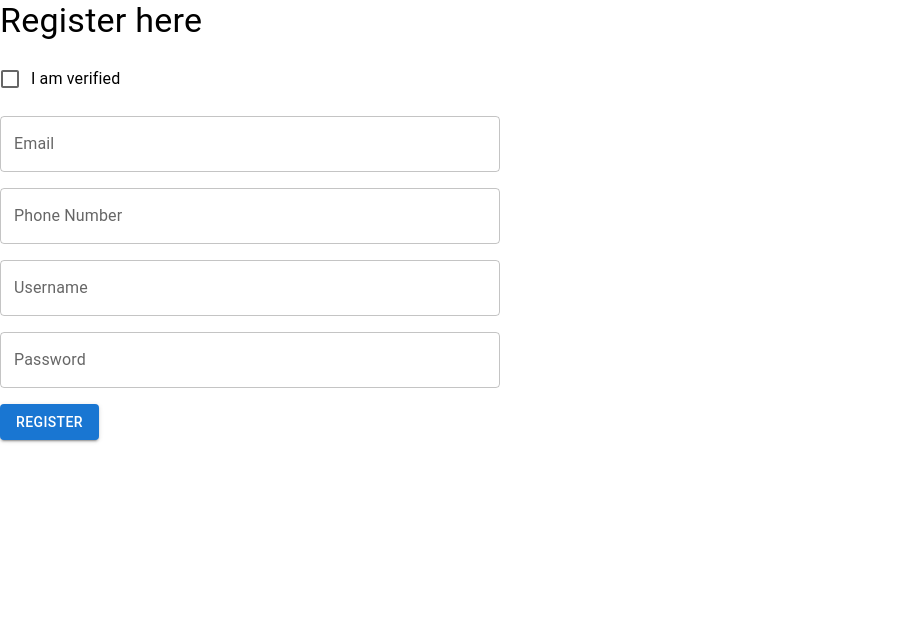
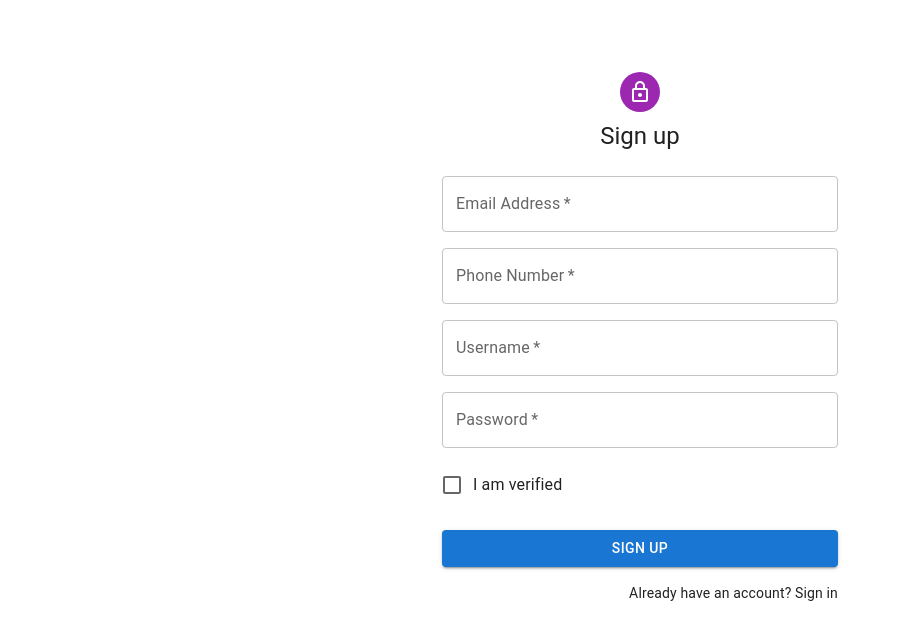
Before and after one commit to D3vxc/sparkFitness.github.io, a React (Create React App) app: page /register in a window 1280 px wide. Shown: the top 640 px of the page, without its empty margins (0-902 px from the left). Built offline with nearby package versions, Linux system fonts and the light colour scheme.

Commit message:
fixed login and register

```diff
--- a/src/components/Credentials/Login.jsx
+++ b/src/components/Credentials/Login.jsx
@@ -1,77 +1,88 @@
-import React, { useState } from 'react';
-import { Box, Typography, TextField, Button } from '@mui/material';
-import { useForm, Controller } from 'react-hook-form';
-import axios from 'axios';
-import { ToastContainer, toast } from 'react-toastify';
-import 'react-toastify/dist/ReactToastify.css'; // Import the CSS for toastify
-import { useNavigate } from 'react-router-dom';
+import * as React from "react";
+import { useForm, Controller } from "react-hook-form";
+import axios from "axios";
+import Avatar from "@mui/material/Avatar";
+import Button from "@mui/material/Button";
+import CssBaseline from "@mui/material/CssBaseline";
+import TextField from "@mui/material/TextField";
+import FormControlLabel from "@mui/material/FormControlLabel";
+import Checkbox from "@mui/material/Checkbox";
+import Link from "@mui/material/Link";
+import Grid from "@mui/material/Grid";
+import Box from "@mui/material/Box";
+import LockOutlinedIcon from "@mui/icons-material/LockOutlined";
+import Typography from "@mui/material/Typography";
+import Container from "@mui/material/Container";
+import { createTheme, ThemeProvider } from "@mui/material/styles";
+import { ToastContainer, toast } from "react-toastify";
+import "react-toastify/dist/ReactToastify.css";
+import { useNavigate } from "react-router-dom";
 
 function Login() {
   const navigate = useNavigate();
-
   const {
     handleSubmit,
     control,
     formState: { errors },
   } = useForm({
-    mode: 'onBlur',
+    mode: "onBlur",
     defaultValues: {
-      email: '',
-      password: '',
+      email: "",
+      password: "",
     },
   });
 
-  const [isLoading, setIsLoading] = useState(false);
+  const [isLoading, setIsLoading] = React.useState(false);
 
   const onSubmit = async (data) => {
     try {
       setIsLoading(true);
 
       // Make an HTTP POST request to the login API endpoint with user data
-      const response = await axios.post('/user/login', data);
+      const response = await axios.post("/user/login", data);
 
       // Check the response status code to determine success or failure
       if (response.status === 200) {
         // Show a success toast message
-        toast('🦄 Wow so easy!', {
-          position: 'bottom-right',
+        toast("🦄 Login successful!", {
+          position: "bottom-right",
           autoClose: 1500,
           hideProgressBar: false,
           closeOnClick: true,
           pauseOnHover: true,
           draggable: true,
           progress: undefined,
-          theme: 'light',
+          theme: "light",
         });
-        console.log('User logged in successfully');
+        console.log("User logged in successfully");
       } else {
         // Show an error toast message for invalid credentials
-        toast('🦄 Wow so easy!', {
-          position: 'bottom-right',
+        toast("🦄 Invalid credentials!", {
+          position: "bottom-right",
           autoClose: 1500,
           hideProgressBar: false,
           closeOnClick: true,
           pauseOnHover: true,
           draggable: true,
           progress: undefined,
-          theme: 'light',
+          theme: "light",
         });
-        console.error('Login failed: Invalid credentials');
+        console.error("Login failed: Invalid credentials");
       }
       setIsLoading(false);
     } catch (error) {
       // Show an error toast message for other errors
-      toast('Login failed!', {
-        position: 'bottom-right',
+      toast("Login failed!", {
+        position: "bottom-right",
         autoClose: 1500,
         hideProgressBar: false,
         closeOnClick: true,
         pauseOnHover: true,
         draggable: true,
         progress: undefined,
-        theme: 'light',
+        theme: "light",
       });
-      console.error('Login failed', error.response.data);
+      console.error("Login failed", error.response.data);
       setIsLoading(false);
     }
   };
@@ -79,96 +90,131 @@ function Login() {
   return (
     <React.Fragment>
       <ToastContainer />
+      <Container component='main' maxWidth='xs'>
+        <CssBaseline />
         <Box
           sx={{
-          width: '500px',
+            marginTop: 8,
+            display: "flex",
+            flexDirection: "column",
+            alignItems: "center",
           }}
         >
-        <Typography variant="h4">Login here</Typography>
-        <form onSubmit={handleSubmit(onSubmit)}>
-          <Box my={2}>
+          <Avatar sx={{ m: 1, bgcolor: "secondary.main" }}>
+            <LockOutlinedIcon />
+          </Avatar>
+          <Typography component='h1' variant='h5'>
+            Sign in
+          </Typography>
+          <Box
+            component='form'
+            onSubmit={handleSubmit(onSubmit)}
+            noValidate
+            sx={{ mt: 1 }}
+          >
+            {/* Wrap TextField with Controller */}
             <Controller
-              name="email"
+              name='email'
               control={control}
-              defaultValue=""
+              defaultValue=''
               rules={{
-                required: 'Email is required',
+                required: "Email is required",
                 pattern: {
                   value: /^[A-Z0-9._%+-]+@[A-Z0-9.-]+\.[A-Z]{2,}$/i,
-                  message: 'Invalid email address',
+                  message: "Invalid email address",
                 },
               }}
               render={({ field }) => (
                 <TextField
                   {...field}
-                  label="Email"
-                  variant="outlined"
+                  margin='normal'
+                  required
                   fullWidth
+                  id='email'
+                  label='Email Address'
+                  name='email'
+                  autoComplete='email'
+                  autoFocus
                 />
               )}
             />
             {errors.email && (
-              <Typography variant="caption" color="error">
+              <Typography variant='caption' color='error'>
                 {errors.email.message}
               </Typography>
             )}
-          </Box>
-          <Box my={2}>
+            {/* Wrap TextField with Controller for Password */}
             <Controller
-              name="password"
+              name='password'
               control={control}
-              defaultValue=""
+              defaultValue=''
               rules={{
-                required: 'Password is required',
+                required: "Password is required",
                 minLength: {
                   value: 8,
-                  message: 'Password must be at least 8 characters',
+                  message: "Password must be at least 8 characters",
                 },
               }}
               render={({ field }) => (
                 <TextField
                   {...field}
-                  type="password"
-                  label="Password"
-                  variant="outlined"
+                  margin='normal'
+                  required
                   fullWidth
+                  name='password'
+                  label='Password'
+                  type='password'
+                  id='password'
+                  autoComplete='current-password'
                 />
               )}
             />
             {errors.password && (
-              <Typography variant="caption" color="error">
+              <Typography variant='caption' color='error'>
                 {errors.password.message}
               </Typography>
             )}
-          </Box>
-          <Box my={2}>
+            <FormControlLabel
+              control={<Checkbox value='remember' color='primary' />}
+              label='Remember me'
+            />
             <Button
-              type="submit"
-              variant="contained"
-              color="primary"
+              type='submit'
+              fullWidth
+              variant='contained'
+              sx={{ mt: 3, mb: 2 }}
               disabled={isLoading}
             >
-              {isLoading ? 'Logging in...' : 'Login'}
+              {isLoading ? "Logging in..." : "Sign In"}
             </Button>
-          </Box>
-
-          <Box
+            <Grid container>
+              <Grid item xs>
+                <Typography
+                  variant='body2'
                   onClick={() => {
-              navigate('/register');
+                    // navigate("/forgot-password");
+                  }}
+                  sx={{
+                    cursor: "not-allowed",
                   }}
                 >
+                  Forgot password?
+                </Typography>
+              </Grid>
+              <Grid item>
                 <Typography
-              sx={{
-                cursor: 'pointer',
-                fontSize: '12px',
-                color: '#3f51b5',
+                  variant='body2'
+                  onClick={() => {
+                    navigate("/register");
                   }}
                 >
-              Don't have an account? click here to register
+                  {"Don't have an account? Sign Up"}
                 </Typography>
+              </Grid>
+            </Grid>
           </Box>
-        </form>
         </Box>
+      </Container>
     </React.Fragment>
   );
 }
--- a/src/components/Credentials/Register.jsx
+++ b/src/components/Credentials/Register.jsx
@@ -1,19 +1,30 @@
-import React, { useState } from "react";
-import {
-  Box,
-  Typography,
-  TextField,
-  Button,
-  Checkbox,
-  FormControlLabel,
-} from "@mui/material";
+import * as React from "react";
+import { useState } from "react";
 import { useForm, Controller } from "react-hook-form";
 import axios from "axios";
+import Avatar from "@mui/material/Avatar";
+import Button from "@mui/material/Button";
+import CssBaseline from "@mui/material/CssBaseline";
+import TextField from "@mui/material/TextField";
+import FormControlLabel from "@mui/material/FormControlLabel";
+import Checkbox from "@mui/material/Checkbox";
+import Link from "@mui/material/Link";
+import Grid from "@mui/material/Grid";
+import Box from "@mui/material/Box";
+import LockOutlinedIcon from "@mui/icons-material/LockOutlined";
+import Typography from "@mui/material/Typography";
+import Container from "@mui/material/Container";
+import { createTheme, ThemeProvider } from "@mui/material/styles";
+import { useNavigate } from "react-router-dom";
+import { ToastContainer, toast } from "react-toastify";
+import "react-toastify/dist/ReactToastify.css";
 
 function Register() {
+  const navigate = useNavigate();
+  const [isVerified, setIsVerified] = useState(false);
   const {
     handleSubmit,
-    control,
+    control, // Add control from react-hook-form
     formState: { errors },
   } = useForm({
     mode: "onBlur",
@@ -25,49 +36,91 @@ function Register() {
     },
   });
 
-  const [isVerified, setIsVerified] = useState(false); // Initialize isVerified state
-
   const onSubmit = async (data) => {
     try {
-      // Include isVerified in the data
-      await axios.post("/user/register", { ...data, isVerified });
-      console.log("User registered successfully");
+      const requestData = { ...data, isVerified };
+      const response = await axios.post("/user/register", requestData);
+
+      if (response.status === 201 || response.status === 200) {
+        // Show a success toast message
+        toast.success("User registered successfully", {
+          position: "bottom-right",
+          autoClose: 1500,
+          hideProgressBar: false,
+          closeOnClick: true,
+          pauseOnHover: true,
+          draggable: true,
+          progress: undefined,
+          theme: "light",
+        });
+
+        // Redirect to login page or any other desired page
+        navigate("/home");
+      } else {
+        // Show an error toast message for registration failure
+        toast.error("Registration failed", {
+          position: "bottom-right",
+          autoClose: 1500,
+          hideProgressBar: false,
+          closeOnClick: true,
+          pauseOnHover: true,
+          draggable: true,
+          progress: undefined,
+          theme: "light",
+        });
+      }
     } catch (error) {
       console.error("Registration failed", error);
+
+      // Show an error toast message for registration failure
+      toast.error("Registration failed", {
+        position: "bottom-right",
+        autoClose: 1500,
+        hideProgressBar: false,
+        closeOnClick: true,
+        pauseOnHover: true,
+        draggable: true,
+        progress: undefined,
+        theme: "light",
+      });
     }
   };
 
-  // Handle checkbox change
   const handleCheckboxChange = (event) => {
     setIsVerified(event.target.checked);
   };
 
   return (
-    <React.Fragment>
+    <ThemeProvider theme={createTheme()}>
+      <Container component='main' maxWidth='xs'>
+        <CssBaseline />
         <Box
           sx={{
-          width: "500px",
+            marginTop: 8,
+            display: "flex",
+            flexDirection: "column",
+            alignItems: "center",
           }}
         >
-        <Typography variant="h4">Register here</Typography>
-        <form onSubmit={handleSubmit(onSubmit)}>
-          <Box my={2}>
-            <FormControlLabel
-              control={
-                <Checkbox
-                  checked={isVerified}
-                  onChange={handleCheckboxChange}
-                  color="primary"
-                />
-              }
-              label="I am verified"
-            />
-          </Box>
-          <Box my={2}>
+          <Avatar sx={{ m: 1, bgcolor: "secondary.main" }}>
+            <LockOutlinedIcon />
+          </Avatar>
+          <Typography component='h1' variant='h5'>
+            Sign up
+          </Typography>
+          <Box
+            component='form'
+            noValidate
+            onSubmit={handleSubmit(onSubmit)}
+            sx={{ mt: 3 }}
+          >
+            <Grid container spacing={2}>
+              <Grid item xs={12}>
+                {/* Wrap TextField with Controller */}
                 <Controller
-              name="email"
+                  name='email'
                   control={control}
-              defaultValue=""
+                  defaultValue=''
                   rules={{
                     required: "Email is required",
                     pattern: {
@@ -78,23 +131,27 @@ function Register() {
                   render={({ field }) => (
                     <TextField
                       {...field}
-                  label="Email"
-                  variant="outlined"
+                      required
                       fullWidth
+                      id='email'
+                      label='Email Address'
+                      name='email'
+                      autoComplete='email'
                     />
                   )}
                 />
                 {errors.email && (
-              <Typography variant="caption" color="error">
+                  <Typography variant='caption' color='error'>
                     {errors.email.message}
                   </Typography>
                 )}
-          </Box>
-          <Box my={2}>
+              </Grid>
+              <Grid item xs={12}>
+                {/* Wrap TextField with Controller for Phone Number */}
                 <Controller
-              name="phone"
+                  name='phone'
                   control={control}
-              defaultValue=""
+                  defaultValue=''
                   rules={{
                     required: "Phone number is required",
                     pattern: {
@@ -105,23 +162,27 @@ function Register() {
                   render={({ field }) => (
                     <TextField
                       {...field}
-                  label="Phone Number"
-                  variant="outlined"
+                      required
                       fullWidth
+                      id='phone'
+                      label='Phone Number'
+                      name='phone'
+                      autoComplete='tel'
                     />
                   )}
                 />
                 {errors.phone && (
-              <Typography variant="caption" color="error">
+                  <Typography variant='caption' color='error'>
                     {errors.phone.message}
                   </Typography>
                 )}
-          </Box>
-          <Box my={2}>
+              </Grid>
+              <Grid item xs={12}>
+                {/* Wrap TextField with Controller for Username */}
                 <Controller
-              name="username"
+                  name='username'
                   control={control}
-              defaultValue=""
+                  defaultValue=''
                   rules={{
                     required: "Username is required",
                     minLength: {
@@ -132,23 +193,27 @@ function Register() {
                   render={({ field }) => (
                     <TextField
                       {...field}
-                  label="Username"
-                  variant="outlined"
+                      required
                       fullWidth
+                      id='username'
+                      label='Username'
+                      name='username'
+                      autoComplete='username'
                     />
                   )}
                 />
                 {errors.username && (
-              <Typography variant="caption" color="error">
+                  <Typography variant='caption' color='error'>
                     {errors.username.message}
                   </Typography>
                 )}
-          </Box>
-          <Box my={2}>
+              </Grid>
+              <Grid item xs={12}>
+                {/* Wrap TextField with Controller for Password */}
                 <Controller
-              name="password"
+                  name='password'
                   control={control}
-              defaultValue=""
+                  defaultValue=''
                   rules={{
                     required: "Password is required",
                     minLength: {
@@ -159,27 +224,64 @@ function Register() {
                   render={({ field }) => (
                     <TextField
                       {...field}
-                  type="password"
-                  label="Password"
-                  variant="outlined"
+                      required
                       fullWidth
+                      name='password'
+                      label='Password'
+                      type='password'
+                      id='password'
+                      autoComplete='new-password'
                     />
                   )}
                 />
                 {errors.password && (
-              <Typography variant="caption" color="error">
+                  <Typography variant='caption' color='error'>
                     {errors.password.message}
                   </Typography>
                 )}
+              </Grid>
+              <Grid item xs={12}>
+                <FormControlLabel
+                  control={
+                    <Checkbox
+                      value={isVerified}
+                      onChange={handleCheckboxChange}
+                      color='primary'
+                    />
+                  }
+                  label='I am verified'
+                />
+              </Grid>
+            </Grid>
+            <Button
+              type='submit'
+              fullWidth
+              variant='contained'
+              sx={{ mt: 3, mb: 2 }}
+              // onClick={() => {
+              //   console.log("Sign up");
+              //   navigate("/home");
+              // }}
+            >
+              Sign Up
+            </Button>
+            <Grid container justifyContent='flex-end'>
+              <Grid item>
+                <Typography
+                  variant='body2'
+                  onClick={() => {
+                    navigate("/");
+                  }}
+                >
+                  Already have an account? Sign in
+                </Typography>
+              </Grid>
+            </Grid>
           </Box>
-          <Box my={2}>
-            <Button type="submit" variant="contained" color="primary">
-              Register
-            </Button>
         </Box>
-        </form>
-      </Box>
-    </React.Fragment>
+      </Container>
+      <ToastContainer />
+    </ThemeProvider>
   );
 }
 
--- a/src/components/Home/Home.jsx
+++ b/src/components/Home/Home.jsx
@@ -1,7 +1,7 @@
 import React, { useEffect, useState } from "react";
 import { useNavigate } from "react-router-dom";
 import axios from "axios";
-import { useFetchUsers } from "../Hooks/useFetchUsers.js";
+import { useFetchAllUsers } from "../Hooks/users/GetAllUsers";
 function Home() {
   const navigate = useNavigate();
   const [users, setUsers] = useState([]);
@@ -10,25 +10,25 @@ function Home() {
     data: getAllUsers,
     isLoading: getusersLoading,
     refetch: refetchUsers,
-  } = useFetchUsers();
+  } = useFetchAllUsers();
 
   console.log("getAllUsers", getAllUsers);
 
-  useEffect(() => {
-    if (!isVerified) {
-      navigate("/");
-    } else {
-      axios
-        .get("/user/getusers")
-        .then((response) => {
-          setUsers(response.data); // Update state with user data
-          console.log(response);
-        })
-        .catch((error) => {
-          console.error("Error fetching user data", error);
-        });
-    }
-  }, [isVerified, navigate]);
+  // useEffect(() => {
+  //   if (!isVerified) {
+  //     navigate("/");
+  //   } else {
+  //     axios
+  //       .get("/user/getusers")
+  //       .then((response) => {
+  //         setUsers(response.data); // Update state with user data
+  //         console.log(response);
+  //       })
+  //       .catch((error) => {
+  //         console.error("Error fetching user data", error);
+  //       });
+  //   }
+  // }, [isVerified, navigate]);
 
   return (
     <div>
--- a/src/components/Hooks/useFetchUsers.js
+++ /dev/null
@@ -1,12 +0,0 @@
-import axios from "axios";
-import { useQuery } from "react-query";
-
-const fetchUsers = async () => {
-  return await axios
-    .get("/user/getusers")
-    .then((res) => res)
-    .catch((err) => err);
-};
-export const useFetchUsers = () => {
-  return useQuery("getadminMember", fetchUsers);
-};
--- /dev/null
+++ b/src/components/Hooks/users/GetAllUsers.js
@@ -0,0 +1,15 @@
+import { useQuery } from "react-query";
+import axios from "axios";
+
+export const useFetchAllUsers = () => {
+  const { data, error, isLoading, refetch } = useQuery("getUsers", async () => {
+    try {
+      const response = await axios.get("user/getusers");
+      return response.data;
+    } catch (error) {
+      throw new Error("Error fetching users: " + error.message);
+    }
+  });
+
+  return { data, error, isLoading, refetch };
+};
--- a/src/index.js
+++ b/src/index.js
@@ -1,17 +1,19 @@
-import React from 'react';
-import ReactDOM from 'react-dom/client';
-import './index.css';
-import App from './App';
-import reportWebVitals from './reportWebVitals';
+import React from "react";
+import ReactDOM from "react-dom";
+import { QueryClient, QueryClientProvider } from "react-query"; // Import QueryClient and QueryClientProvider
+import "./index.css";
+import App from "./App";
+import reportWebVitals from "./reportWebVitals";
 
-const root = ReactDOM.createRoot(document.getElementById('root'));
-root.render(
+const queryClient = new QueryClient(); // Create a QueryClient instance
+
+ReactDOM.createRoot(document.getElementById("root")).render(
   <React.StrictMode>
-    <App />
+    {/* Wrap your App component with QueryClientProvider and provide the QueryClient instance */}
+    <QueryClientProvider client={queryClient}>
+      <App />
+    </QueryClientProvider>
   </React.StrictMode>
 );
 
-// If you want to start measuring performance in your app, pass a function
-// to log results (for example: reportWebVitals(console.log))
-// or send to an analytics endpoint. Learn more: https://bit.ly/CRA-vitals
 reportWebVitals();
```
Also changed, not shown: src/components/Routers/Router.jsx (+8 -8 lines). Lines whose indentation alone changed are shown as unchanged.
